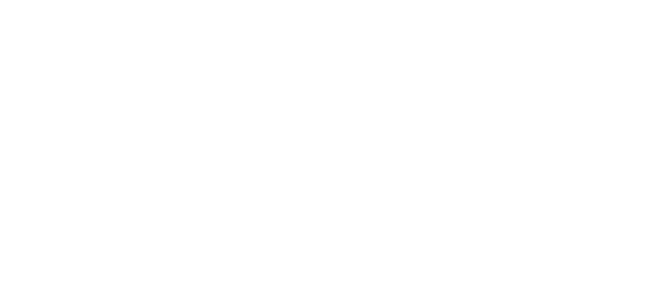
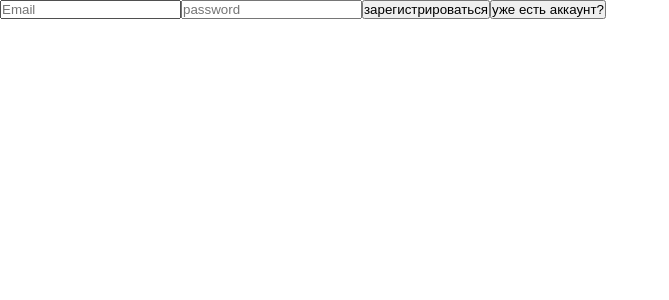
Before and after one commit to nikemelyanov/front, a React (Create React App) app: page /register in a window 1280 px wide. Before the commit this address had no page. Shown: the top 300 px of the page, without its empty margins (0-669 px from the left). Built offline with nearby package versions, Linux system fonts and the light colour scheme.

Commit message:
I forgot to create a branch for innovations))

```diff
--- a/package.json
+++ b/package.json
@@ -10,10 +10,12 @@
     "@types/node": "^16.18.39",
     "@types/react": "^18.2.18",
     "@types/react-dom": "^18.2.7",
+    "axios": "^1.4.0",
     "react": "^18.2.0",
     "react-dom": "^18.2.0",
     "react-router-dom": "^6.14.2",
     "react-scripts": "5.0.1",
+    "sass": "^1.64.2",
     "typescript": "^4.9.5",
     "web-vitals": "^2.1.4"
   },
--- a/src/App.tsx
+++ b/src/App.tsx
@@ -1,19 +1,21 @@
-import {Routes, Route} from 'react-router-dom'
+import { Routes, Route } from 'react-router-dom';
 import PrivateRoute from './utils/router/PrivateRoute';
 import Home from './pages/home';
-import Login from './pages/auth/login';
+import LoginPage from './pages/auth/login';
+import RegisterPage from './pages/auth/register';
 
 function App() {
   return (
-    <div className="App">
+    <>
       <Routes>
         <Route element={<PrivateRoute />}>
-          <Route path='/' element={<Home />}/>
+          <Route path="/" element={<Home />} />
         </Route>
 
-        <Route path='login' element={<Login />}/>
+        <Route path="login" element={<LoginPage />} />
+        <Route path="register" element={<RegisterPage />} />
       </Routes>
-    </div>
+    </>
   );
 }
 
--- a/src/index.css
+++ b/src/index.css
@@ -3,3 +3,6 @@
   padding: 0;
   box-sizing: border-box;
 }
+
+body {
+}
--- a/src/pages/auth/login/index.tsx
+++ b/src/pages/auth/login/index.tsx
@@ -1,5 +1,57 @@
-export default function LoginPage() {
+import React from 'react';
+import axios from 'axios';
+import { useNavigate } from 'react-router-dom';
+import styles from './login.module.scss';
+
+const LoginPage = () => {
+  const [email, setEmail] = React.useState('');
+  const [password, setPassword] = React.useState('');
+
+  const navigate = useNavigate();
+  function navigateToRegister() {
+    navigate('/register');
+  }
+
+  const handleSubmit = (e: { preventDefault: () => void }) => {
+    e.preventDefault();
+
+    axios
+      .post('http://localhost:4000/auth/login', {
+        email: email,
+        password: password,
+      })
+      .then((response) => {
+        const token = response.data.token;
+        localStorage.setItem('token', token);
+        if (token) {
+          navigate('/');
+        }
+      })
+      .catch((error) => {
+        console.error(error);
+      });
+  };
+
   return (
-    <div>Login</div>
-  )
-}
+    <div>
+      <form className={styles.form} onSubmit={handleSubmit}>
+        <input
+          type="email"
+          placeholder="Email"
+          value={email}
+          onChange={(e) => setEmail(e.target.value)}
+        />
+        <input
+          type="password"
+          placeholder="password"
+          value={password}
+          onChange={(e) => setPassword(e.target.value)}
+        />
+        <button type="submit">авторизация</button>
+        <button onClick={navigateToRegister}>нет аккаунта?</button>
+      </form>
+    </div>
+  );
+};
+
+export default LoginPage;
--- a/src/pages/auth/register/index.tsx
+++ b/src/pages/auth/register/index.tsx
@@ -1,5 +1,39 @@
-export default function RegisterPage() {
+import React from 'react';
+import { useNavigate } from 'react-router-dom';
+
+const RegisterPage = () => {
+  const [email, setEmail] = React.useState('');
+  const [password, setPassword] = React.useState('');
+
+  const navigate = useNavigate();
+  function navigateToLogin() {
+    navigate('/login');
+  }
+
+  const handleSubmit = (e: { preventDefault: () => void }) => {
+    e.preventDefault();
+  };
+
   return (
-    <div>Register</div>
-  )
-}
+    <div>
+      <form onSubmit={handleSubmit}>
+        <input
+          type="email"
+          placeholder="Email"
+          value={email}
+          onChange={(e) => setEmail(e.target.value)}
+        />
+        <input
+          type="password"
+          placeholder="password"
+          value={password}
+          onChange={(e) => setPassword(e.target.value)}
+        />
+        <button type="submit">зарегистрироваться</button>
+        <button onClick={navigateToLogin}>уже есть аккаунт?</button>
+      </form>
+    </div>
+  );
+};
+
+export default RegisterPage;
--- /dev/null
+++ b/src/pages/home/home.module.scss
@@ -0,0 +1,5 @@
+.main {
+    width: 1440px;
+    min-height: 100vh;
+    margin: 0 auto;
+}
--- a/src/pages/home/index.tsx
+++ b/src/pages/home/index.tsx
@@ -1,7 +1,11 @@
-import React from 'react'
+import styles from './home.module.scss'
 
 export default function Home() {
+
+
   return (
-    <div>Home</div>
-  )
+    <div className={styles.main}>
+      Ваши треды
+    </div>
+  );
 }
--- a/src/utils/router/PrivateRoute.tsx
+++ b/src/utils/router/PrivateRoute.tsx
@@ -1,8 +1,14 @@
-import {Outlet, Navigate} from 'react-router-dom'
+import { Outlet, Navigate } from 'react-router-dom';
 
 export default function PrivateRoute() {
-  const auth = true
+  let auth = false;
+  if (localStorage.getItem('token') !== null) {
+    auth = true;
+  } else {
+    auth = false;
+  }
+
   return (
-    auth ? <Outlet /> : <Navigate to='login' />
-  )
+    auth ? <Outlet /> : <Navigate to="login" />
+  );
 }
```
Also changed, not shown: src/pages/auth/login/login.module.scss (added), 1 other file (tests, documents, lock files or other folders).
